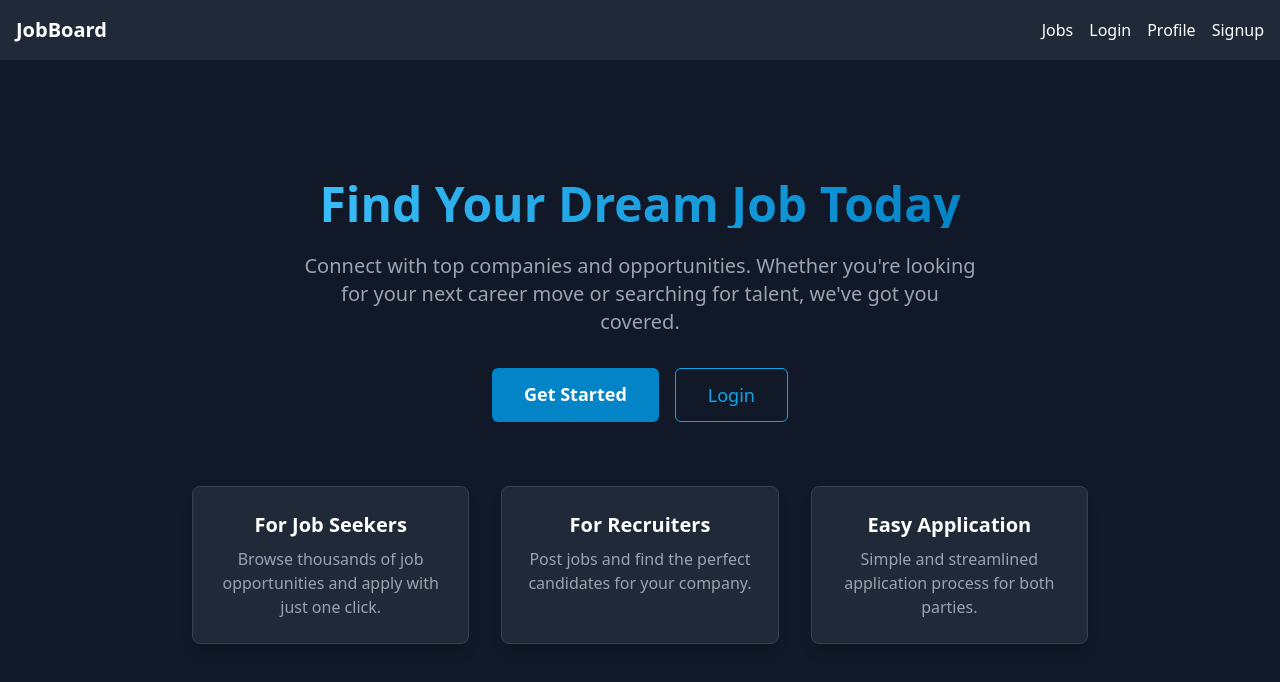
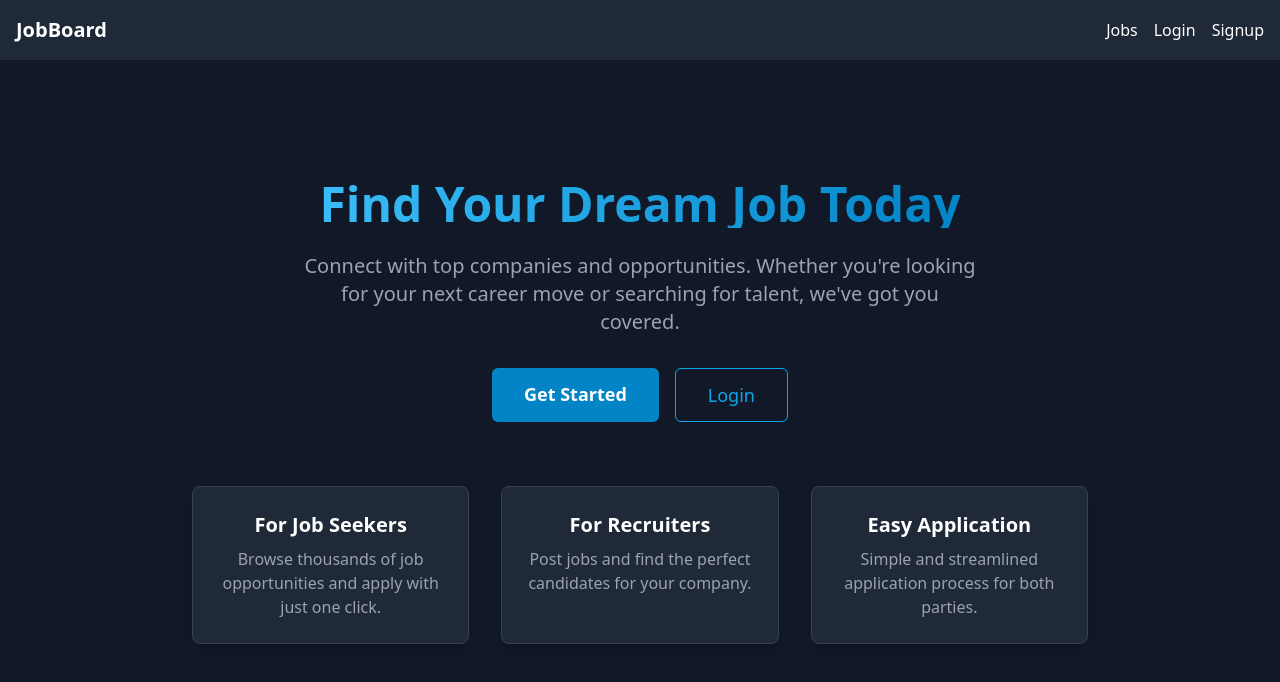
Before and after one commit to Rishiyaduwanshi/jobBoard, a React (Vite) app: page / in a window 1280 px wide. Shown: the top 682 px of the page. Built offline with nearby package versions, Linux system fonts and the light colour scheme; no server answers.

Commit message:
Fix -> Navbar Showing profile button without login

```diff
--- a/src/components/Navbar.jsx
+++ b/src/components/Navbar.jsx
@@ -21,7 +21,6 @@ const Navbar = () => {
           ) : (
             <>
               <Link to="/login" className="hover:text-primary-500">Login</Link>
-              <Link to="/profile" className="nav-link">Profile</Link>
               <Link to="/signup" className="hover:text-primary-500">Signup</Link>
             </>
           )}
```
